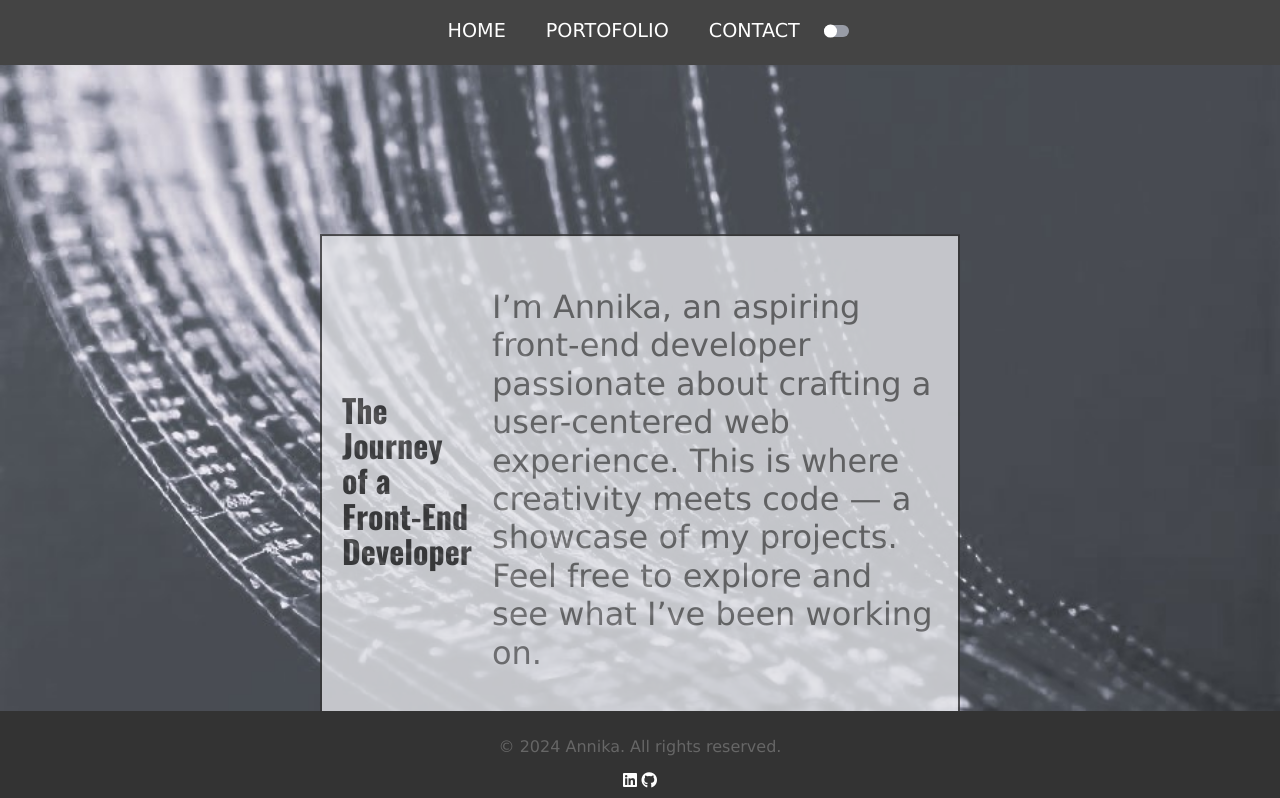
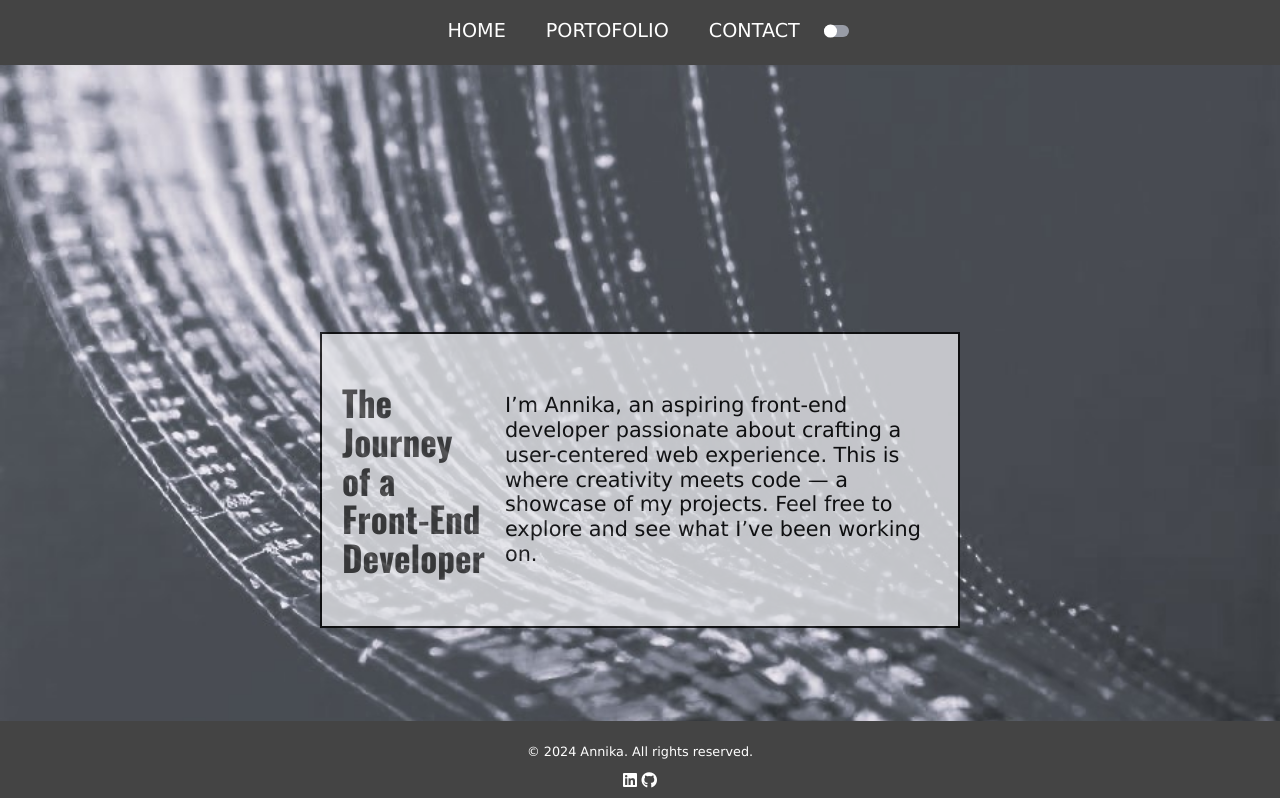
Before and after one commit to annikaeld/Portofolio, a plain HTML site: page index.html in a window 1280 px wide. Shown: the top 798 px of the page. Drawn offline with nearby package versions, Linux system fonts and the light colour scheme.

Commit message:
change colors

```diff
--- a/css/creative-theme.css
+++ b/css/creative-theme.css
@@ -1,12 +1,12 @@
 body.creative-theme {
     --text-color: #f411b0;
-    --headline-color: #89467e;
-    --paragraph-text-color: #850df5;
-    --background-color: #0fee59;
-    --text-header: #eb0909;
-    --header-background: #29a0eb;
+    --headline-color: #5FB2FF;
+    --paragraph-text-color: #000;
+    --background-color: #EAF5FF;
+    --text-header: #fff;
+    --header-background: #0170F3;
     --nav-active: #075c91;
-    --form-background-color: #86f4d1;
+    --form-background-color: #EAF5FF;
 
 
 }
--- a/css/style.css
+++ b/css/style.css
@@ -24,6 +24,7 @@ p {
     line-height: 1.2;
     color: var(--paragraph-text-color);
     font-family: var(--font);
+    font-size: var(--paragraph-font-size);
 }
 
 .cta {
@@ -52,6 +53,7 @@ p {
 #gallery-section,
 #contact-section {
     margin-top: 80px;
+    padding-top: 67px;
 }
 
 .display-middle-text {
@@ -63,8 +65,8 @@ p {
     top: 60%;
     left: 50%;
     transform: translate(-50%, -50%);
-    color: var(--text-color);
-    border: var(--text-color) 2px solid;
+    color: var(--paragraph-text-color);
+    border: var(--paragraph-text-color) 2px solid;
     font-family: var(--headline-font);
     font-size: 2rem;
     font-weight: 400;
@@ -130,7 +132,7 @@ body {
 }
 
 header {
-    background-color: var(--text-color);
+    background-color: var(--header-background);
     color: var(--text-header);
     padding: 10px 0;
     text-align: center;
@@ -171,12 +173,17 @@ nav a:hover {
 
 
 footer {
-    background-color: var(--headline-color);
+    background-color: var(--header-background);
     text-align: center;
     padding: 10px 0;
     position: fixed;
     width: 100%;
     bottom: 0;
+}
+
+footer p {
+    font-size: 0.8rem;
+    color: var(--text-header);
 }
 
 .fab {
@@ -276,6 +283,9 @@ form {
     transform: scale(1.05);
 }
 
+#thankYouMessage {
+    display: none;
+}
 
 @media screen and (max-width: 1024px) {
     .display-middle-text {
--- a/css/variables.css
+++ b/css/variables.css
@@ -1,11 +1,12 @@
 :root {
     --headline-font: Oswald, sans-serif;
     --headline-color: #333;
-    --headline-font-size: 2rem;
+    --headline-font-size: 2.2rem;
+    --paragraph-font-size: 1.3rem;
     --text-header: #fff;
     --font: Verdana, sans-serif;
     --text-color: #333;
-    --paragraph-text-color: #666;
+    --paragraph-text-color: #000;
     --background-color: #E3E4E8;
     --form-background-color: #E3E4E8;
     --header-background: #444;
@@ -16,4 +17,5 @@
     --nav-active: #585859;
 
 
+
 }
--- a/index.html
+++ b/index.html
@@ -14,6 +14,7 @@
         rel="stylesheet">
     <script src="https://kit.fontawesome.com/2072bb14b3.js" crossorigin="anonymous"></script>
     <script src="js/toggleTheme.js" defer></script>
+    <script src="js/form.js"></script>
 </head>
 
 <body>
@@ -54,7 +55,7 @@
     <section id="contact-section" class="contact-section">
         <!-- Contact form section -->
         <h2>Contact Me</h2>
-        <form action="your-form-handler-url" method="post">
+        <form id="contactForm">
             <label for="name">Name:</label>
             <input type="text" id="name" name="name" required>
             <label for="email">Email:</label>
@@ -62,8 +63,10 @@
             <label for="message">Message:</label>
             <textarea id="message" name="message" rows="4" required></textarea>
             <input class="cta" type="submit" value="Submit">
+            <div id="thankYouMessage">
+                <p>Thank you for your message.</p>
+            </div>
         </form>
-
     </section>
 
 
--- /dev/null
+++ b/js/form.js
@@ -0,0 +1,9 @@
+document.addEventListener('DOMContentLoaded', function() {
+    const form = document.getElementById('contactForm');
+    console.log(form);
+    form.addEventListener('submit', function(event) {
+        event.preventDefault();
+        console.log('Form submitted');
+        document.getElementById('thankYouMessage').style.display = 'block';
+    });
+});
```
Also changed, not shown: pictures/stokk.jpg.
